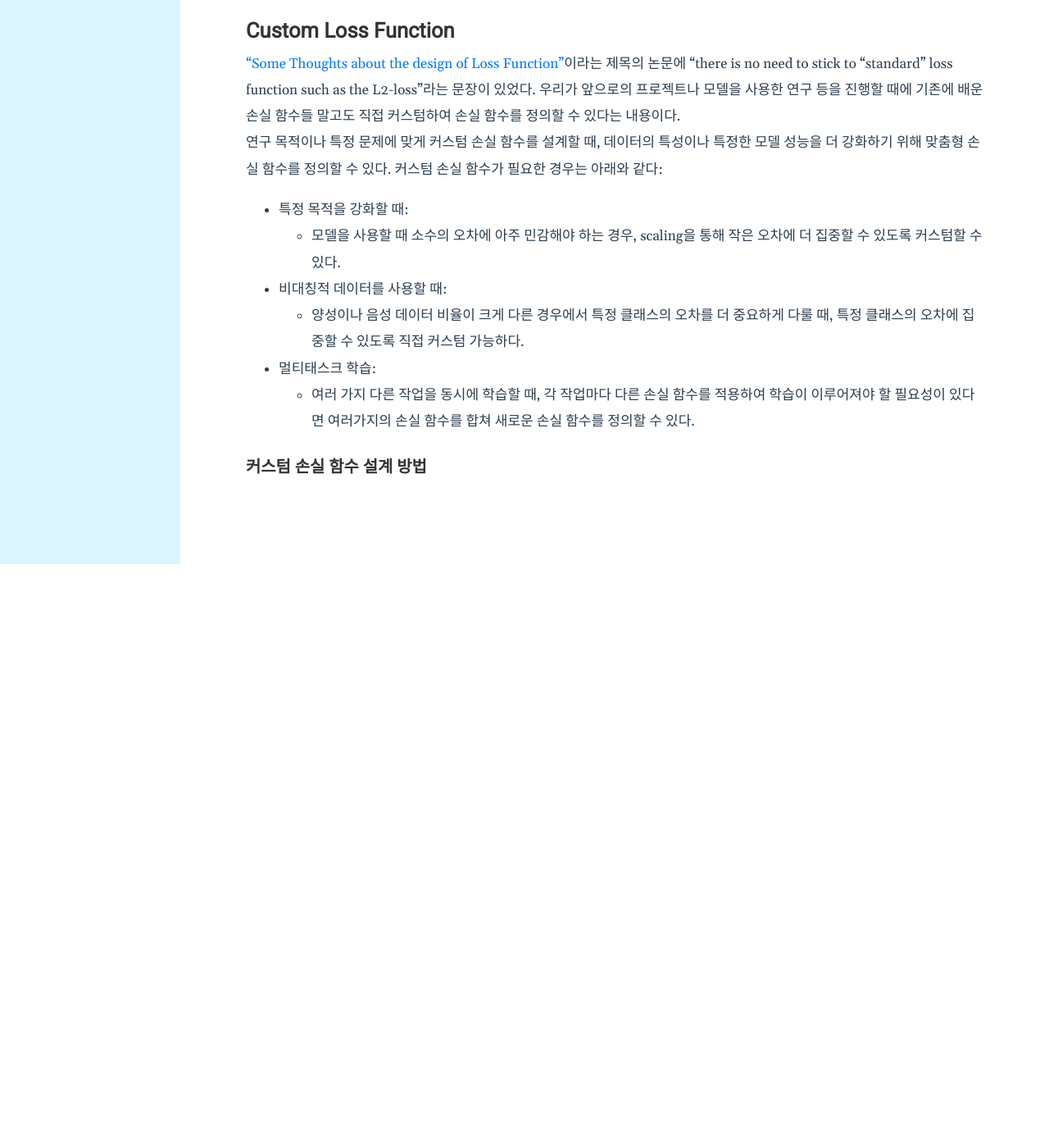
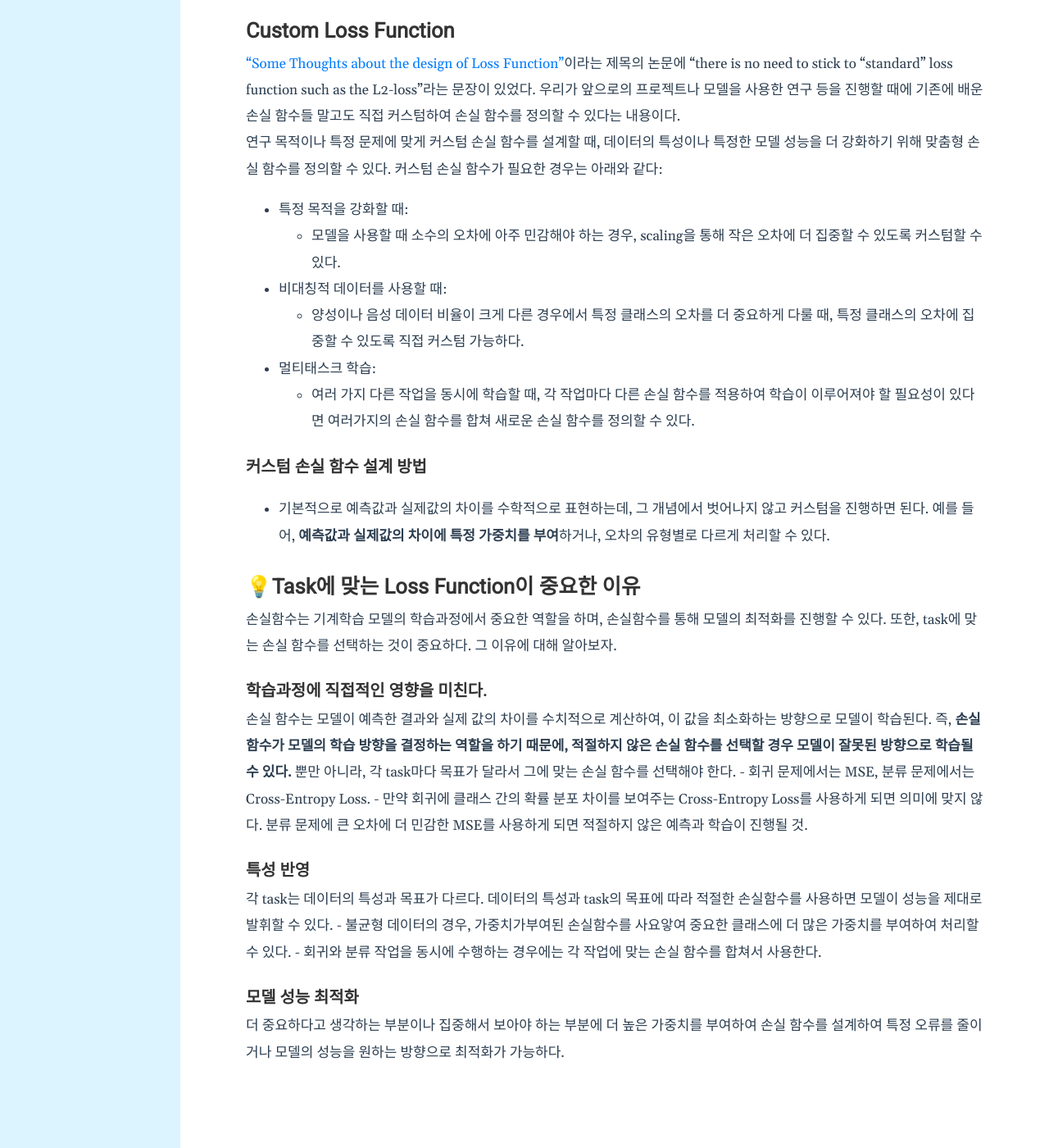
Before and after one commit to choiwlsd/choiwlsd.github.io, a Jekyll site: the page built from _posts/2024-10-08-InDepthEx2.markdown, in a window 1280 px wide and 1400 px high, scrolled down 875 px. Shown: the whole window at 82% size. Built offline with Jekyll 4.4.1, drawn with Linux system fonts in a browser that asks for light colours; before the commit the page ends 1563 px from its top, so only the background shows below that.

Commit message:
Fix: add more

```diff
--- a/_posts/2024-10-08-InDepthEx2.markdown
+++ b/_posts/2024-10-08-InDepthEx2.markdown
@@ -39,3 +39,21 @@ MSE는 회귀 문제에서 자주 사용되는 손실함수. 예측값과 실제
   - 여러 가지 다른 작업을 동시에 학습할 때, 각 작업마다 다른 손실 함수를 적용하여 학습이 이루어져야 할 필요성이 있다면 여러가지의 손실 함수를 합쳐 새로운 손실 함수를 정의할 수 있다.
 
 ### 커스텀 손실 함수 설계 방법
+
+- 기본적으로 예측값과 실제값의 차이를 수학적으로 표현하는데, 그 개념에서 벗어나지 않고 커스텀을 진행하면 된다. 예를 들어, **예측값과 실제값의 차이에 특정 가중치를 부여**하거나, 오차의 유형별로 다르게 처리할 수 있다.
+
+## 💡Task에 맞는 Loss Function이 중요한 이유
+
+손실함수는 기계학습 모델의 학습과정에서 중요한 역할을 하며, 손실함수를 통해 모델의 최적화를 진행할 수 있다. 또한, task에 맞는 손실 함수를 선택하는 것이 중요하다. 그 이유에 대해 알아보자.
+
+### 학습과정에 직접적인 영향을 미친다.
+
+손실 함수는 모델이 예측한 결과와 실제 값의 차이를 수치적으로 계산하여, 이 값을 최소화하는 방향으로 모델이 학습된다. 즉, **손실 함수가 모델의 학습 방향을 결정하는 역할을 하기 때문에, 적절하지 않은 손실 함수를 선택할 경우 모델이 잘못된 방향으로 학습될 수 있다.** 뿐만 아니라, 각 task마다 목표가 달라서 그에 맞는 손실 함수를 선택해야 한다. - 회귀 문제에서는 MSE, 분류 문제에서는 Cross-Entropy Loss. - 만약 회귀에 클래스 간의 확률 분포 차이를 보여주는 Cross-Entropy Loss를 사용하게 되면 의미에 맞지 않다. 분류 문제에 큰 오차에 더 민감한 MSE를 사용하게 되면 적절하지 않은 예측과 학습이 진행될 것.
+
+### 특성 반영
+
+각 task는 데이터의 특성과 목표가 다르다. 데이터의 특성과 task의 목표에 따라 적절한 손실함수를 사용하면 모델이 성능을 제대로 발휘할 수 있다. - 불균형 데이터의 경우, 가중치가부여된 손실함수를 사요앟여 중요한 클래스에 더 많은 가중치를 부여하여 처리할 수 있다. - 회귀와 분류 작업을 동시에 수행하는 경우에는 각 작업에 맞는 손실 함수를 합쳐서 사용한다.
+
+### 모델 성능 최적화
+
+더 중요하다고 생각하는 부분이나 집중해서 보아야 하는 부분에 더 높은 가중치를 부여하여 손실 함수를 설계하여 특정 오류를 줄이거나 모델의 성능을 원하는 방향으로 최적화가 가능하다.
```
